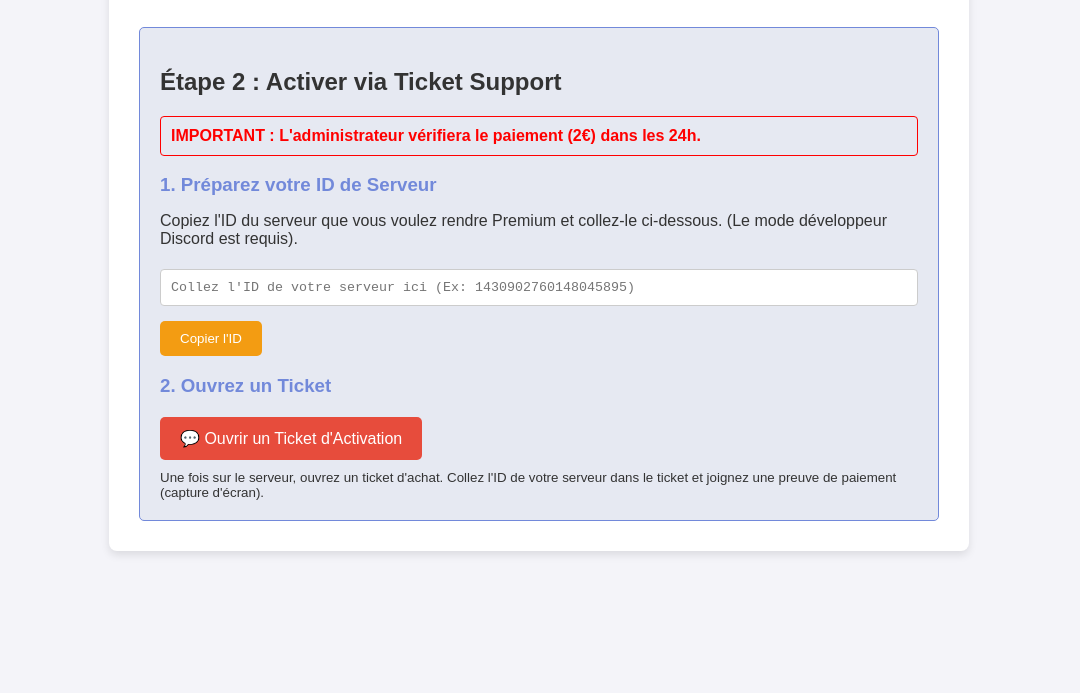
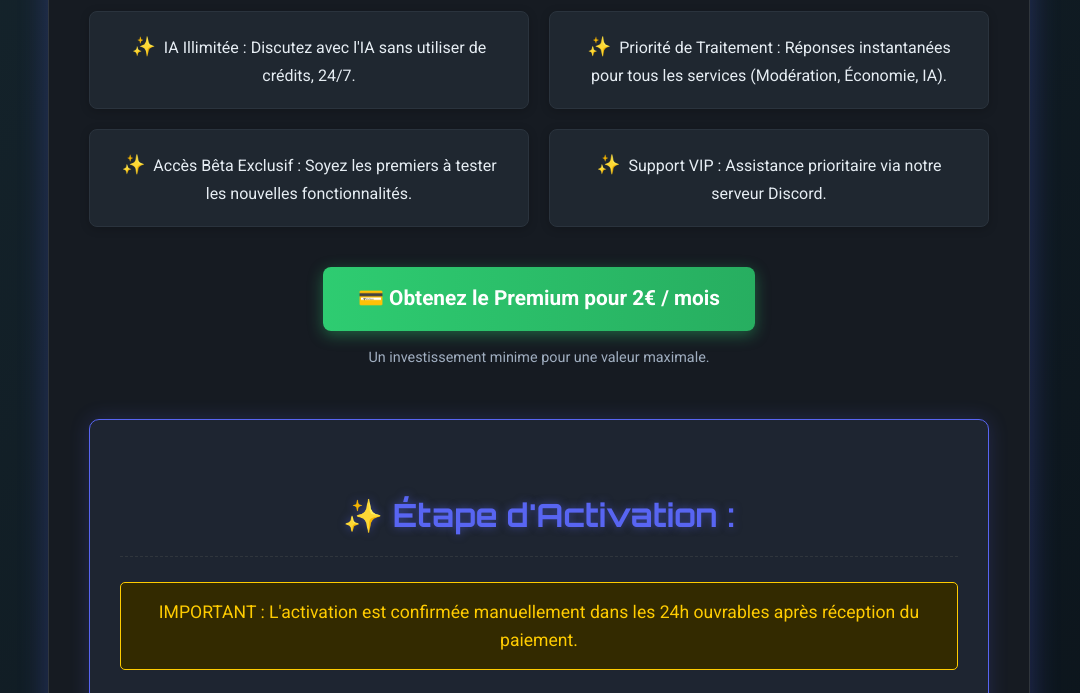
Before and after one commit to stimoi/nexus-ai, a plain HTML site: page index.html in a window 1280 px wide. Shown: the part 427-1120 px from the top of the page, without its empty margins (101-1181 px from the left). Before the commit the page ends 1018 px from the top, so only its background shows below. Drawn offline with Linux system fonts and the light colour scheme.

Commit message:
Update index.html

```diff
--- a/index.html
+++ b/index.html
@@ -3,90 +3,251 @@
 <head>
     <meta charset="UTF-8">
     <meta name="viewport" content="width=device-width, initial-scale=1.0">
-    <title>Nexus AI Premium | Activation</title>
+    <title>Nexus AI Premium | L'Avenir de votre Serveur</title>
+    <link href="https://fonts.googleapis.com/css2?family=Orbitron:wght@400;700&family=Roboto:wght@300;400;700&display=swap" rel="stylesheet">
     <style>
-        body { font-family: Arial, sans-serif; margin: 40px; background-color: #f4f4f9; color: #333; }
-        .container { max-width: 800px; margin: auto; background: white; padding: 30px; border-radius: 8px; box-shadow: 0 4px 8px rgba(0,0,0,0.1); }
-        h1 { color: #7289da; border-bottom: 2px solid #7289da; padding-bottom: 10px; }
-        .feature-list { list-style: none; padding: 0; }
-        .feature-list li { margin-bottom: 10px; font-size: 1.1em; }
-        .feature-list li::before { content: '⭐'; margin-right: 10px; }
-        .warning { color: red; font-weight: bold; margin-top: 20px; border: 1px solid red; padding: 10px; border-radius: 4px; }
-        .action-button { display: inline-block; background-color: #2ecc71; color: white; padding: 12px 25px; text-decoration: none; border-radius: 5px; font-weight: bold; margin-top: 15px; }
+        :root {
+            --bg-color: #0d1117; /* Dark background */
+            --primary-color: #5865F2; /* Discord-like blue */
+            --secondary-color: #20b2aa; /* Light Sea Green */
+            --text-color: #e6edf3; /* Light grey for text */
+            --border-color: #30363d; /* Darker border */
+            --gradient-start: #16262e;
+            --gradient-end: #0a1118;
+        }
 
-        /* Styles pour le nouveau système de ticket */
+        body {
+            font-family: 'Roboto', sans-serif;
+            margin: 0;
+            padding: 0;
+            background: linear-gradient(135deg, var(--gradient-start), var(--gradient-end));
+            color: var(--text-color);
+            line-height: 1.6;
+            min-height: 100vh;
+            display: flex;
+            justify-content: center;
+            align-items: center;
+        }
+
+        .container {
+            max-width: 900px;
+            width: 90%;
+            background-color: #161b22; /* Slightly lighter than body for depth */
+            border-radius: 12px;
+            box-shadow: 0 0 30px rgba(88, 101, 242, 0.3); /* Glowing effect */
+            padding: 40px;
+            border: 1px solid var(--border-color);
+            animation: fadeIn 1s ease-out;
+        }
+
+        @keyframes fadeIn {
+            from { opacity: 0; transform: translateY(-20px); }
+            to { opacity: 1; transform: translateY(0); }
+        }
+
+        h1, h2, h3 {
+            font-family: 'Orbitron', sans-serif;
+            color: var(--primary-color);
+            text-align: center;
+            margin-bottom: 25px;
+            text-shadow: 0 0 8px rgba(88, 101, 242, 0.5);
+        }
+        h1 { font-size: 2.8em; margin-bottom: 30px; }
+        h2 { font-size: 2em; margin-top: 40px; border-bottom: 1px dashed var(--border-color); padding-bottom: 15px; }
+        h3 { font-size: 1.5em; color: var(--secondary-color); text-shadow: none; }
+
+        p { text-align: center; font-size: 1.1em; max-width: 700px; margin: 0 auto 30px auto; }
+
+        .feature-list {
+            list-style: none;
+            padding: 0;
+            display: flex;
+            flex-wrap: wrap;
+            justify-content: center;
+            gap: 20px;
+            margin-top: 30px;
+        }
+        .feature-list li {
+            background-color: #1f2730;
+            padding: 20px 25px;
+            border-radius: 8px;
+            border: 1px solid #2a333d;
+            flex: 1 1 calc(33% - 40px); /* 3 items per row, adjust for gap */
+            min-width: 250px;
+            text-align: center;
+            box-shadow: 0 2px 10px rgba(0,0,0,0.2);
+            transition: transform 0.3s ease, box-shadow 0.3s ease;
+        }
+        .feature-list li:hover {
+            transform: translateY(-5px);
+            box-shadow: 0 5px 15px rgba(88, 101, 242, 0.4);
+        }
+        .feature-list li::before {
+            content: '✨'; /* Sparkle emoji for futuristic feel */
+            margin-right: 8px;
+            font-size: 1.2em;
+        }
+
+        .call-to-action {
+            text-align: center;
+            margin-top: 40px;
+        }
+        .action-button {
+            display: inline-block;
+            background: linear-gradient(90deg, #2ecc71, #27ae60);
+            color: white;
+            padding: 15px 35px;
+            text-decoration: none;
+            border-radius: 8px;
+            font-weight: bold;
+            font-size: 1.3em;
+            transition: all 0.3s ease;
+            box-shadow: 0 4px 15px rgba(46, 204, 113, 0.4);
+        }
+        .action-button:hover {
+            transform: scale(1.05);
+            box-shadow: 0 6px 20px rgba(46, 204, 113, 0.6);
+            background: linear-gradient(90deg, #27ae60, #2ecc71);
+        }
+
         .activation-box {
-            margin-top: 30px;
-            padding: 20px;
-            border: 1px solid #7289da;
+            margin-top: 50px;
+            padding: 30px;
+            border: 1px solid var(--primary-color);
+            border-radius: 10px;
+            background-color: #1e2531;
+            box-shadow: 0 0 20px rgba(88, 101, 242, 0.2);
+        }
+
+        .warning {
+            color: #ffcc00; /* Jaune néon */
+            background-color: #332a00;
+            border: 1px solid #ffcc00;
+            padding: 15px;
             border-radius: 5px;
-            background-color: #e6e9f2;
+            margin-bottom: 25px;
+            text-align: center;
+            font-size: 1.1em;
         }
-        .step { margin-top: 15px; }
-        .step h3 { color: #7289da; margin-bottom: 5px; }
+
+        .step { margin-top: 25px; }
+        .step h3 {
+            color: var(--secondary-color);
+            margin-bottom: 10px;
+            display: flex;
+            align-items: center;
+            justify-content: center;
+            gap: 10px;
+            font-size: 1.6em;
+        }
+        .step h3::before { content: '➡️'; font-size: 0.8em; }
+
         #guild-id-input {
-            width: 100%;
-            padding: 10px;
-            margin: 5px 0;
-            border: 1px solid #ccc;
-            border-radius: 4px;
+            width: calc(100% - 22px); /* Adjust for padding */
+            padding: 12px;
+            margin: 10px 0;
+            border: 1px solid var(--primary-color);
+            border-radius: 5px;
             box-sizing: border-box;
-            font-family: monospace;
+            font-family: 'Roboto Mono', monospace; /* Monospace for IDs */
+            background-color: #0d1117;
+            color: var(--text-color);
+            font-size: 1em;
         }
         .copy-btn {
-            background-color: #f39c12;
+            background: linear-gradient(90deg, #e74c3c, #c0392b); /* Rouge vif pour attirer l'attention */
             color: white;
             border: none;
-            padding: 10px 20px;
+            padding: 12px 25px;
             border-radius: 5px;
             cursor: pointer;
             margin-top: 10px;
+            font-size: 1.1em;
+            transition: all 0.3s ease;
+        }
+        .copy-btn:hover {
+            transform: translateY(-2px);
+            box-shadow: 0 4px 10px rgba(231, 76, 60, 0.4);
         }
         .ticket-btn {
-            background-color: #e74c3c; /* Couleur Discord pour action */
+            background: linear-gradient(90deg, var(--primary-color), #4b58b4); /* Blue Discord */
             color: white;
             border: none;
-            padding: 12px 20px;
-            border-radius: 5px;
+            padding: 15px 30px;
+            border-radius: 8px;
             cursor: pointer;
-            margin-top: 15px;
+            margin-top: 20px;
+            font-size: 1.2em;
             text-decoration: none;
             display: inline-block;
+            transition: all 0.3s ease;
+            box-shadow: 0 4px 15px rgba(88, 101, 242, 0.4);
+        }
+        .ticket-btn:hover {
+            transform: scale(1.03);
+            box-shadow: 0 6px 20px rgba(88, 101, 242, 0.6);
+        }
+        small {
+            display: block;
+            text-align: center;
+            margin-top: 15px;
+            color: #a0aec0;
+            font-size: 0.9em;
+        }
+
+        /* Responsive adjustments */
+        @media (max-width: 768px) {
+            .container { padding: 25px; width: 95%; }
+            h1 { font-size: 2em; }
+            h2 { font-size: 1.5em; }
+            h3 { font-size: 1.2em; }
+            .feature-list li { flex: 1 1 100%; }
+        }
+        @media (max-width: 480px) {
+            body { margin: 20px; }
+            .container { padding: 20px; }
+            .action-button, .ticket-btn { font-size: 1em; padding: 12px 20px; }
+            .copy-btn { padding: 10px 15px; font-size: 1em; }
         }
     </style>
 </head>
 <body>
     <div class="container">
-        <h1>💎 Nexus AI Premium - 2€ / mois</h1>
-        <p>Merci de soutenir le développement de Nexus AI ! L'activation du statut Premium se fait via un ticket sur notre serveur de support après le paiement.</p>
+        <h1>🌌 Nexus AI Premium - L'Avenir de votre Serveur</h1>
+        <p>Libérez le plein potentiel de votre communauté avec l'intelligence artificielle avancée. Obtenez une expérience fluide et des fonctionnalités exclusives.</p>
 
-        <h2>Avantages pour votre Serveur :</h2>
+        <h2>🚀 Les Avantages pour votre Serveur :</h2>
         <ul class="feature-list">
-            <li>IA Illimitée : Discutez avec l'IA sans utiliser de crédits.</li>
-            <li>Priorité de Traitement : Réponses plus rapides pour tous les services (Modération, IA, etc.).</li>
-            <li>Accès aux Fonctionnalités Bêta.</li>
+            <li>IA Illimitée : Discutez avec l'IA sans utiliser de crédits, 24/7.</li>
+            <li>Priorité de Traitement : Réponses instantanées pour tous les services (Modération, Économie, IA).</li>
+            <li>Accès Bêta Exclusif : Soyez les premiers à tester les nouvelles fonctionnalités.</li>
+            <li>Support VIP : Assistance prioritaire via notre serveur Discord.</li>
         </ul>
 
-        <a href="VOTRE_LIEN_DE_PAIEMENT" target="_blank" class="action-button">💳 Étape 1 : Payer 2€ maintenant</a>
+        <div class="call-to-action">
+            <a href="VOTRE_LIEN_DE_PAIEMENT" target="_blank" class="action-button">💳 Obtenez le Premium pour 2€ / mois</a>
+            <small style="display: block; margin-top: 15px; color: #a0aec0;">Un investissement minime pour une valeur maximale.</small>
+        </div>
 
         <div class="activation-box">
-            <h2>Étape 2 : Activer via Ticket Support</h2>
+            <h2>✨ Étape d'Activation :</h2>
 
             <div class="warning">
-                IMPORTANT : L'administrateur vérifiera le paiement (2€) dans les 24h.
+                IMPORTANT : L'activation est confirmée manuellement dans les 24h ouvrables après réception du paiement.
             </div>
 
             <div class="step">
                 <h3>1. Préparez votre ID de Serveur</h3>
-                <p>Copiez l'ID du serveur que vous voulez rendre Premium et collez-le ci-dessous. (Le mode développeur Discord est requis).</p>
-                <input type="text" id="guild-id-input" placeholder="Collez l'ID de votre serveur ici (Ex: 1430902760148045895)">
-                <button class="copy-btn" onclick="copyGuildId()">Copier l'ID</button>
+                <p style="text-align: center;">Collez l'ID du serveur que vous souhaitez rendre Premium ci-dessous. (Activez le mode développeur sur Discord).</p>
+                <input type="text" id="guild-id-input" placeholder="Ex: 1430902760148045895">
+                <button class="copy-btn" onclick="copyGuildId()">Copier l'ID du Serveur</button>
             </div>
 
             <div class="step">
-                <h3>2. Ouvrez un Ticket</h3>
+                <h3>2. Ouvrez un Ticket de Support</h3>
+                <p style="text-align: center;">Cliquez ci-dessous pour rejoindre notre serveur de support et ouvrir un ticket.</p>
                 <a href="VOTRE_LIEN_INVITATION_SERVEUR_SUPPORT" target="_blank" class="ticket-btn">💬 Ouvrir un Ticket d'Activation</a>
-                <small style="display: block; margin-top: 10px;">Une fois sur le serveur, ouvrez un ticket d'achat. Collez l'ID de votre serveur dans le ticket et joignez une preuve de paiement (capture d'écran).</small>
+                <small>Dans le ticket, **collez l'ID de votre serveur** et joignez une preuve de paiement (capture d'écran de la transaction).</small>
             </div>
         </div>
     </div>
@@ -96,23 +257,20 @@
             const input = document.getElementById('guild-id-input');
 
             if (input.value.trim() === "") {
-                alert("Veuillez coller l'ID de votre serveur dans la zone de texte avant de copier.");
+                alert("Veuillez coller l'ID de votre serveur dans la zone de texte.");
                 return;
             }
 
-            // Sélectionne et copie le texte
             input.select();
-            input.setSelectionRange(0, 99999); // Pour les mobiles
+            input.setSelectionRange(0, 99999);
             document.execCommand("copy");
 
-            // Feedback visuel (simple)
-            const originalText = input.placeholder;
+            const originalPlaceholder = input.placeholder;
             input.placeholder = "ID COPIÉ ! ✅";
 
-            // Remet le texte original après un court délai
             setTimeout(() => {
-                input.placeholder = originalText;
-            }, 1500);
+                input.placeholder = originalPlaceholder;
+            }, 2000);
         }
     </script>
 </body>
```
